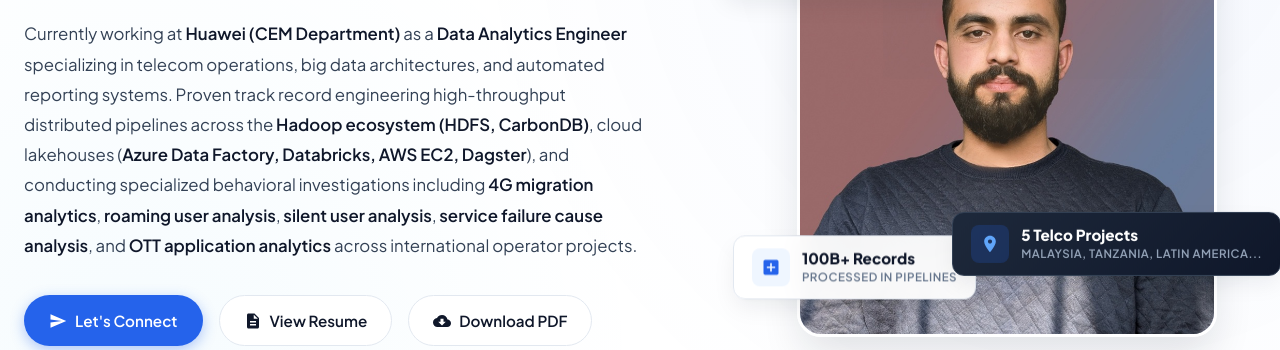
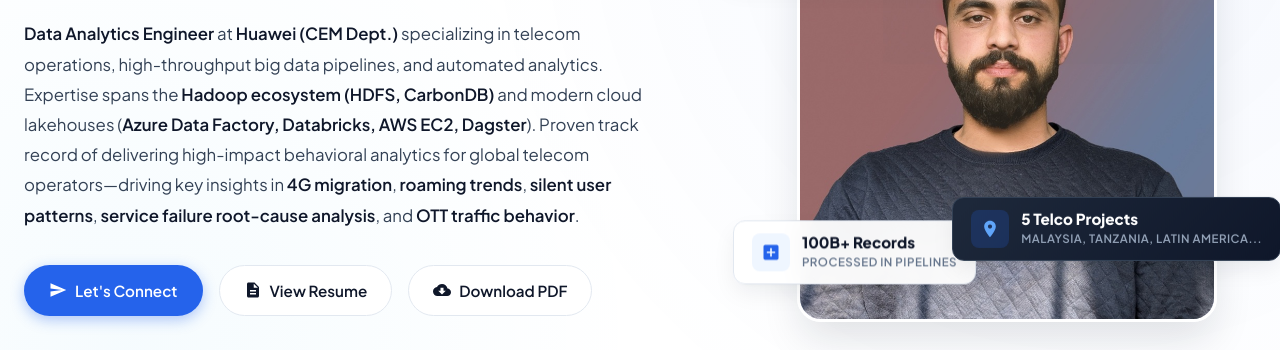
Before and after one commit to 77-Ismail/Personal_Portfolio, a plain HTML site: page index.html in a window 1280 px wide. Shown: the part 319-669 px from the top of the page. Drawn offline with nearby package versions, Linux system fonts and the light colour scheme; a web font is replaced by a local one.

Commit message:
Correction in the Start and Few Minor Changes

```diff
--- a/index.html
+++ b/index.html
@@ -77,10 +77,9 @@
                     </div>
 
                     <p class="hero-description">
-                        Currently working at <strong>Huawei (CEM Department)</strong> as a <strong>Data Analytics Engineer</strong> specializing in telecom operations, big data architectures, and automated reporting systems.
-                        Proven track record engineering high-throughput distributed pipelines across the <strong>Hadoop ecosystem (HDFS, CarbonDB)</strong>,
-                        cloud lakehouses (<strong>Azure Data Factory, Databricks, AWS EC2, Dagster</strong>), and conducting specialized behavioral investigations including
-                        <strong>4G migration analytics</strong>, <strong>roaming user analysis</strong>, <strong>silent user analysis</strong>, <strong>service failure cause analysis</strong>, and <strong>OTT application analytics</strong> across international operator projects.
+                    <strong>Data Analytics Engineer</strong> at <strong>Huawei (CEM Dept.)</strong> specializing in telecom operations, high-throughput big data pipelines, and automated analytics.
+                    Expertise spans the <strong>Hadoop ecosystem (HDFS, CarbonDB)</strong> and modern cloud lakehouses (<strong>Azure Data Factory, Databricks, AWS EC2, Dagster</strong>).
+                    Proven track record of delivering high-impact behavioral analytics for global telecom operators—driving key insights in <strong>4G migration</strong>, <strong>roaming trends</strong>, <strong>silent user patterns</strong>, <strong>service failure root-cause analysis</strong>, and <strong>OTT traffic behavior</strong>.
                     </p>
 
                     <div class="hero-actions">
@@ -412,7 +411,7 @@
                             <li>Conducted deep domain analytics covering <strong>4G migration</strong>, <strong>roaming user behavior</strong>, <strong>silent user activity</strong>, <strong>service failure causes</strong>, and <strong>OTT application trends</strong>.</li>
                             <li>Engineered optimized SDR reporting layers on Hadoop HDFS & CarbonDB with sub-minute query latency.</li>
                             <li>Optimized multi-source extraction queries by over 90% (from 10min to 1.30min) using intermediate CarbonDB temporary tables.</li>
-                            <li>Automated monthly subscriber profiling and real-time KQI anomaly alerting in FineBI and Dashboard 2.0.</li>
+                            <li>Delivered daily, weekly, and monthly user behavioral analytics to optimize network performance and service quality.</li>
                         </ul>
                         <div class="project-tags">
                             <span class="project-tag"><i class="devicon-apachehadoop-plain colored"></i> Hadoop HDFS</span>
```
